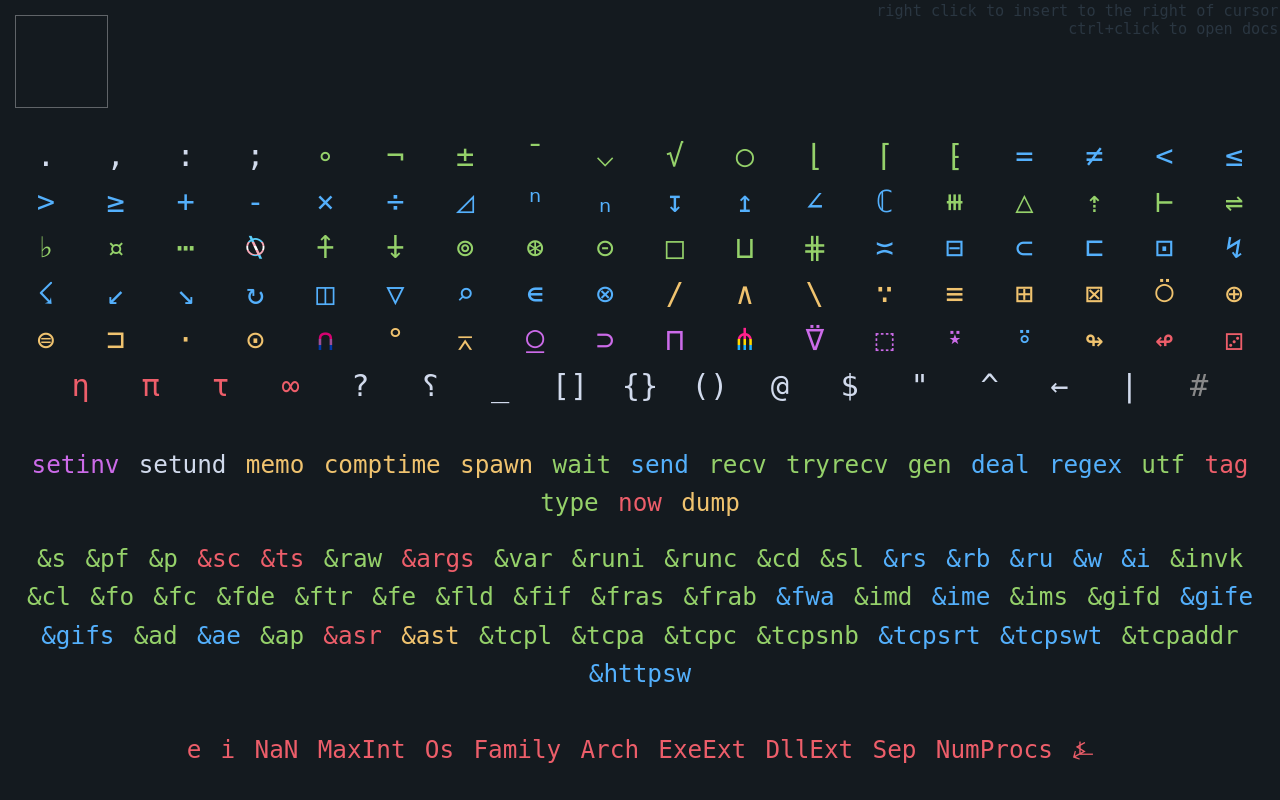
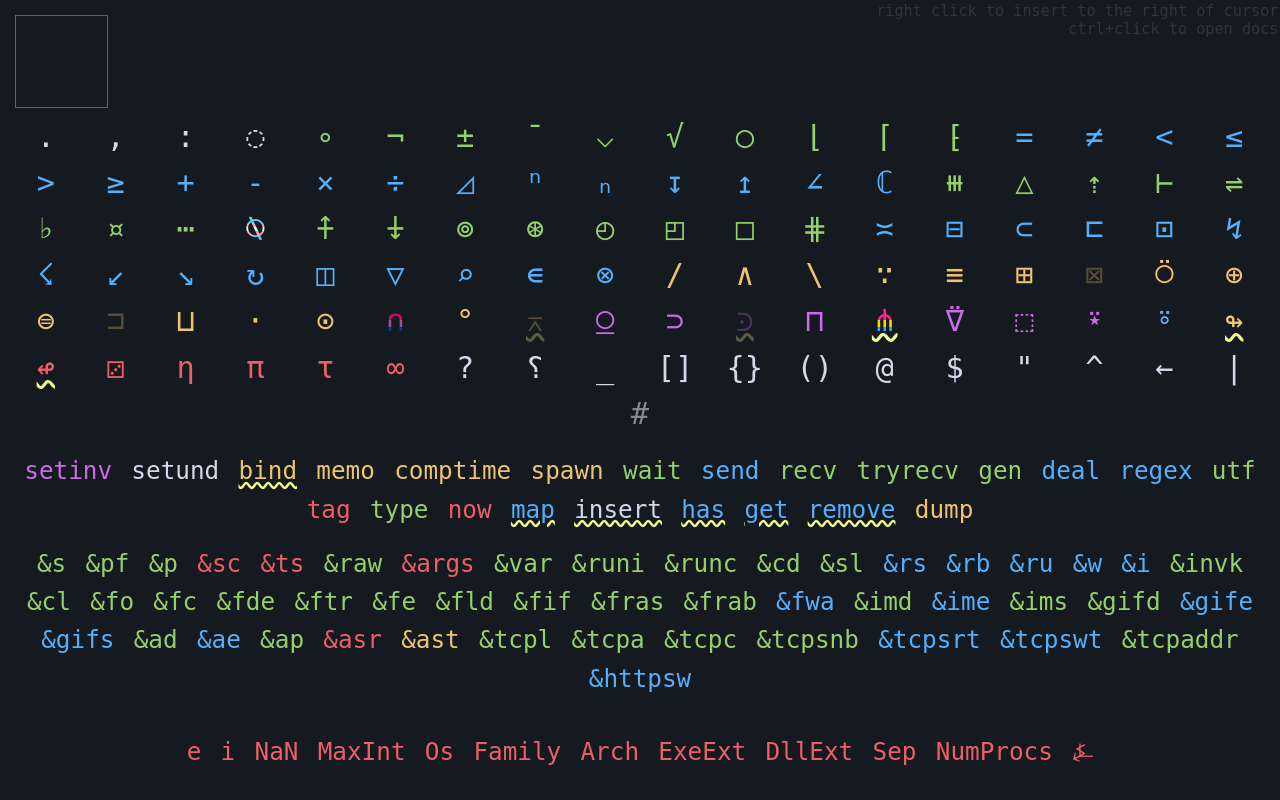
Before and after one commit to thehappycheese/uiua-keypad, a website built with webpack: page webview_keypad/index.html in a window 1280 px wide. Built offline with nearby package versions, Linux system fonts and the light colour scheme; a web font is replaced by a local one.

Commit message:
rev up to v0.2.2 - support uiua v0.8.0

```diff
--- a/package.json
+++ b/package.json
@@ -2,7 +2,7 @@
     "name": "uiua-keypad",
     "displayName": "Uiua Keypad",
     "description": "A keypad for the Uiua language",
-    "version": "0.2.1",
+    "version": "0.2.2",
     "license": "MIT",
 	"publisher": "engineernick",
 	"author": {"name": "Nicholas Archer"},
--- a/webview_keypad/index.css
+++ b/webview_keypad/index.css
@@ -83,6 +83,7 @@ tooltip-display,tooltip-display-desc {
     font-weight: bold;
 }
 #tooltip-display-desc{
+    font-family: sans-serif;
     grid-area: c;
     font-size: 0.6em;
     white-space: nowrap;
@@ -217,3 +218,11 @@ label:hover{
     color: #2a3641;
     text-align: right;
 }
+
+.deprecated{
+    opacity: 30%;
+}
+
+.experimental{
+    text-decoration: wavy #F1FA8C underline;
+}
--- a/webview_keypad/main.js
+++ b/webview_keypad/main.js
@@ -26,6 +26,17 @@ function set_tooltip(primitive) {
         tooltip_subtitle.innerText = primitive.description;
         periodic_glyph_div.innerText = primitive.glyph ?? "";
         periodic_glyph_div.setAttribute("class", "code-font use-glyph-font " + primitive_style(primitive));
+        if (primitive.deprecated && primitive.experimental){
+            periodic_glyph_div.classList.add("deprecated");
+            periodic_glyph_div.classList.add("experimental");
+            tooltip_subtitle.innerText = "🧪⚠️ Experimental & Deprecated: " + tooltip_subtitle.innerText;
+        }else if(primitive.deprecated){
+            periodic_glyph_div.classList.add("deprecated");
+            tooltip_subtitle.innerText = "⚠️ Deprecated: " + tooltip_subtitle.innerText;
+        }else if(primitive.experimental){
+            periodic_glyph_div.classList.add("experimental");
+            tooltip_subtitle.innerText = "🧪 Experimental: "+tooltip_subtitle.innerText
+        }
         periodic_signature_div.innerText = primitive_signature(primitive)
         const indicatorsMap = {
             "Pervasive"   : "🐜",
@@ -36,6 +47,7 @@ function set_tooltip(primitive) {
             "Control"     : "🕹️",
             "Iterating"   : "🍇",
             "Stack"       : "🥞",
+            "Map"         : "🗺️",
         };
         const other_indicators = Object.keys(indicatorsMap).reduce(
             (acc, key) => primitive.primitive_class?.includes(key) ? acc + indicatorsMap[key] : acc,
@@ -101,6 +113,14 @@ for(let primitive of [...primitives, ...extra_primitives]){
     let text_to_write = primitive.glyph || primitive.name;
     button_inner_div.innerText = text_to_write;
 
+    if(primitive.deprecated){
+        button.classList.add("deprecated");
+    }
+    if(primitive.experimental){
+        button.classList.add("experimental");
+    }
+
+
 
     // TODO: having trouble with this... should able to ignore this at the document level
     //       then listen to click with e.button === 2 but for some reason only this
--- a/webview_keypad/primitives.js
+++ b/webview_keypad/primitives.js
@@ -35,7 +35,7 @@ const primitives=[
     {
         "name": "pop",
         "description": "Discard the top stack value",
-        "glyph": ";",
+        "glyph": "◌",
         "count_inputs": 1,
         "count_outputs": 0,
         "count_modifier_inputs": null,
@@ -419,7 +419,7 @@ const primitives=[
     },
     {
         "name": "bits",
-        "description": "Encode an array as bits (MSB-first)",
+        "description": "Encode an array as bits (LSB-first)",
         "glyph": "⋯",
         "count_inputs": 1,
         "count_outputs": 1,
@@ -486,7 +486,18 @@ const primitives=[
     {
         "name": "deduplicate",
         "description": "Remove duplicate elements from an array",
-        "glyph": "⊝",
+        "glyph": "◴",
+        "count_inputs": 1,
+        "count_outputs": 1,
+        "count_modifier_inputs": null,
+        "primitive_class": "MonadicArray",
+        "experimental": false,
+        "deprecated": false
+    },
+    {
+        "name": "unique",
+        "description": "Get a mask of first occurrences of items in an array",
+        "glyph": "◰",
         "count_inputs": 1,
         "count_outputs": 1,
         "count_modifier_inputs": null,
@@ -506,17 +517,6 @@ const primitives=[
         "deprecated": false
     },
     {
-        "name": "unbox",
-        "description": "Take an array out of a box",
-        "glyph": "⊔",
-        "count_inputs": 1,
-        "count_outputs": 1,
-        "count_modifier_inputs": null,
-        "primitive_class": "MonadicArray",
-        "experimental": false,
-        "deprecated": true
-    },
-    {
         "name": "parse",
         "description": "Parse a string as a number",
         "glyph": "⋕",
@@ -749,7 +749,7 @@ const primitives=[
     },
     {
         "name": "table",
-        "description": "Apply a function to each combination of elements of two arrays",
+        "description": "Apply a function to each combination of rows of two arrays",
         "glyph": "⊞",
         "count_inputs": 2,
         "count_outputs": 1,
@@ -767,7 +767,7 @@ const primitives=[
         "count_modifier_inputs": 1,
         "primitive_class": "IteratingModifier",
         "experimental": false,
-        "deprecated": false
+        "deprecated": true
     },
     {
         "name": "repeat",
@@ -811,6 +811,17 @@ const primitives=[
         "count_modifier_inputs": 1,
         "primitive_class": "OtherModifier",
         "experimental": false,
+        "deprecated": true
+    },
+    {
+        "name": "content",
+        "description": "Unbox the arguments to a function before calling it",
+        "glyph": "⊔",
+        "count_inputs": null,
+        "count_outputs": 1,
+        "count_modifier_inputs": 1,
+        "primitive_class": "OtherModifier",
+        "experimental": false,
         "deprecated": false
     },
     {
@@ -866,7 +877,7 @@ const primitives=[
         "count_modifier_inputs": 1,
         "primitive_class": "InversionModifier",
         "experimental": true,
-        "deprecated": false
+        "deprecated": true
     },
     {
         "name": "setinv",
@@ -911,6 +922,17 @@ const primitives=[
         "primitive_class": "Planet",
         "experimental": false,
         "deprecated": false
+    },
+    {
+        "name": "cascade",
+        "description": "Call one function after another, reusing some values",
+        "glyph": "⪾",
+        "count_inputs": null,
+        "count_outputs": 1,
+        "count_modifier_inputs": 2,
+        "primitive_class": "Planet",
+        "experimental": true,
+        "deprecated": true
     },
     {
         "name": "bracket",
@@ -1012,6 +1034,17 @@ const primitives=[
         "deprecated": false
     },
     {
+        "name": "bind",
+        "description": "Bind local values",
+        "glyph": null,
+        "count_inputs": null,
+        "count_outputs": 1,
+        "count_modifier_inputs": 1,
+        "primitive_class": "OtherModifier",
+        "experimental": true,
+        "deprecated": false
+    },
+    {
         "name": "memo",
         "description": "Memoize a function",
         "glyph": null,
@@ -1210,6 +1243,61 @@ const primitives=[
         "deprecated": false
     },
     {
+        "name": "map",
+        "description": "Create a hashmap from lists of keys and values",
+        "glyph": null,
+        "count_inputs": 2,
+        "count_outputs": 1,
+        "count_modifier_inputs": null,
+        "primitive_class": "Map",
+        "experimental": true,
+        "deprecated": false
+    },
+    {
+        "name": "insert",
+        "description": "Insert a key-value pair into a map array",
+        "glyph": null,
+        "count_inputs": 3,
+        "count_outputs": 1,
+        "count_modifier_inputs": null,
+        "primitive_class": "Map",
+        "experimental": true,
+        "deprecated": false
+    },
+    {
+        "name": "has",
+        "description": "Check if a map array has a key",
+        "glyph": null,
+        "count_inputs": 2,
+        "count_outputs": 1,
+        "count_modifier_inputs": null,
+        "primitive_class": "Map",
+        "experimental": true,
+        "deprecated": false
+    },
+    {
+        "name": "get",
+        "description": "Get the value corresponding to a key in a map array",
+        "glyph": null,
+        "count_inputs": 2,
+        "count_outputs": 1,
+        "count_modifier_inputs": null,
+        "primitive_class": "Map",
+        "experimental": true,
+        "deprecated": false
+    },
+    {
+        "name": "remove",
+        "description": "Remove the value corresponding to a key from a map array",
+        "glyph": null,
+        "count_inputs": 2,
+        "count_outputs": 1,
+        "count_modifier_inputs": null,
+        "primitive_class": "Map",
+        "experimental": true,
+        "deprecated": false
+    },
+    {
         "name": "stack",
         "description": "Debug print all stack values without popping them",
         "glyph": "?",
```
Also changed, not shown: CHANGELOG.md, resources/screenshot.png, 1 other file.
